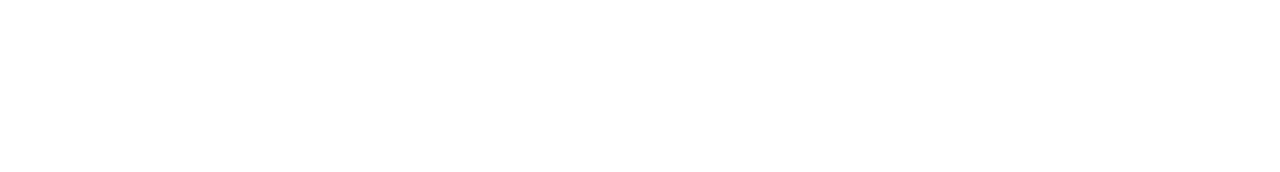
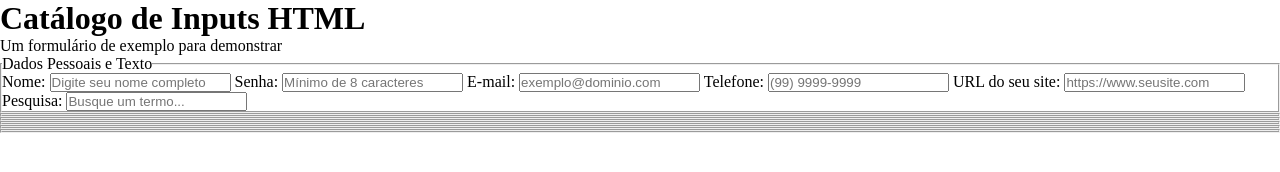
Before and after one commit to Mariana-Rodrigu3s/Input-HTML, a website: page index.html in a window 1280 px wide. Drawn offline with Linux system fonts and the light colour scheme.

Commit message:
Fazendo o html

```diff
--- a/index.html
+++ b/index.html
@@ -9,7 +9,61 @@
 </head>
 <body>
     <main class="main-container">
+        <h1>Catálogo de Inputs HTML</h1>
+        <p>Um formulário de exemplo para demonstrar</p>
 
+        <!-- Indica que será um formulário de envios de dados -->
+        <form class="input-catalog-form">
+            <section class="form-section">
+                <!-- Criar agrupamento no formulário -->
+                <fieldset class="form-group">
+                    <legend class="form-group-title">Dados Pessoais e Texto</legend>
+                    <label for="nome" class="form-label">Nome:</label>
+                    <input type="text" id="nome" name="nome" class="form-imput" placeholder="Digite seu nome completo" required  minlength="3"/>
+
+                    <label for="nome" class="form-label">Senha:</label>
+                    <input type="senha" id="senha" name="senha" class="form-input" placeholder="Mínimo de 8 caracteres" required minlength="8"/>
+
+                    <label for="email" class="form-label">E-mail:</label>
+                    <input type="email" id="email" name="email" class="form-input" placeholder="exemplo@dominio.com" required/>
+
+                    <label for="telefone" class="form-label">Telefone:</label>
+                    <input type="tel" id="telefone" name="telefone" class="form-input" placeholder="(99) 9999-9999"/>
+
+                    <label for="site" class="form-label">URL do seu site:</label>
+                    <input type="url" id="site" name="site" class="form-input" placeholder="https://www.seusite.com"/>
+
+                    <label for="pesquisa" class="form-label">Pesquisa:</label>
+                    <input type="search" id="pesquisa" name="pesquisa" class="form-input" placeholder="Busque um termo..."/>
+                </fieldset>
+            </section>
+            <section class="form-section">
+                <fieldset class="form-group">
+
+                </fieldset>
+            </section>
+            <section class="form-section">
+                <fieldset class="form-group">
+
+                </fieldset>
+            </section>
+            <section class="form-section">
+                <fieldset class="form-group">
+
+                </fieldset>
+            </section>
+            <section class="form-section">
+                <fieldset class="form-group">
+
+                </fieldset>
+            </section>
+
+            <section class="form-section">
+                <fieldset class="form-group">
+
+                </fieldset>
+            </section>
+        </form>
     </main>
 
 </body>
```
